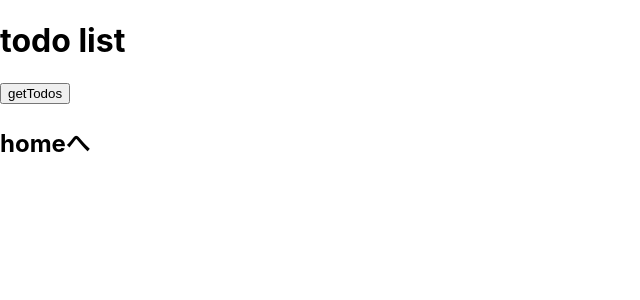
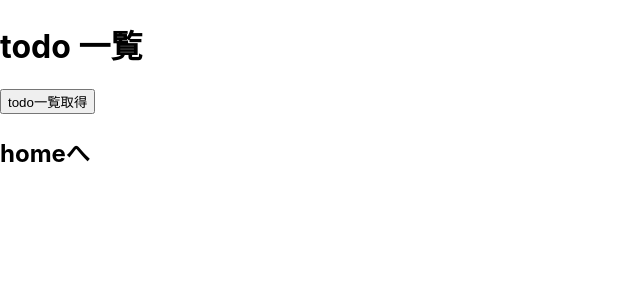
Before and after one commit to Seiji-Ikeda32/go-todo-app, a Next.js app in the folder frontend/: page /todo in a window 1280 px wide. Shown: the top 300 px of the page, without its empty margins (0-640 px from the left). Built offline with nearby package versions, Linux system fonts and the light colour scheme.

Commit message:
title, buttonコンポーネント追加

```diff
--- /dev/null
+++ b/frontend/src/components/Button/index.tsx
@@ -0,0 +1,20 @@
+import React, { useCallback } from 'react'
+
+interface Props {
+    buttonContent?: string
+    onClick?: () => void
+}
+
+const Button: React.FunctionComponent<Props> = ({ buttonContent, onClick = () => ({}) }) => {
+    const handleClick = useCallback(() => {
+        onClick()
+    }, [onClick])
+
+    return (
+        <>
+          <button onClick={handleClick}>{buttonContent}</button>
+        </>
+    );
+};
+
+export default Button;
--- /dev/null
+++ b/frontend/src/components/Title/index.tsx
@@ -0,0 +1,13 @@
+interface Props {
+    titleName?: string
+}
+
+const Title: React.FunctionComponent<Props> = ({ titleName }) => {
+    return (
+        <>
+          <h1>{titleName}</h1>
+        </>
+    );
+};
+
+export default Title;
--- a/frontend/src/pages/todo/index.tsx
+++ b/frontend/src/pages/todo/index.tsx
@@ -1,8 +1,8 @@
 import axios from "axios";
 import Link from "next/link";
-import { type } from "os";
 import { useState } from "react";
-import Router from "next/router";
+import Title from "../../components/Title"
+import Button from "../../components/Button"
 
 type Todo ={
   id: string;
@@ -30,18 +30,18 @@ const todo = () => {
 
   return (
     <>
-      <h1>todo list</h1>
+      <Title titleName="todo 一覧" />
 
-      <button onClick={getTodos}>getTodos</button>
+      <Button buttonContent="todo一覧取得" onClick={getTodos} />
       <ul>
         {todos.map((todo:Todo) =>
             <li key={todo.id}>
               <Link href={`/todo/${todo.id}`}>
                 <p>{todo.id}</p>
               </Link>
-              <p>タイトル：{todo.title}</p>
-              <p>説明：{todo.discription}</p>
-              <p>完了：{todo.is_completed + ''}</p>
+              <p>タイトル:{todo.title}</p>
+              <p>説明:{todo.discription}</p>
+              <p>完了:{todo.is_completed + ''}</p>
             </li>
         )}
       </ul>
```
Also changed, not shown: frontend/src/pages/todo/[id]/index.tsx (renamed from frontend/src/pages/todo/[id].tsx, +5 -7 lines), frontend/src/pages/todo/[id]/edit.tsx (added).
